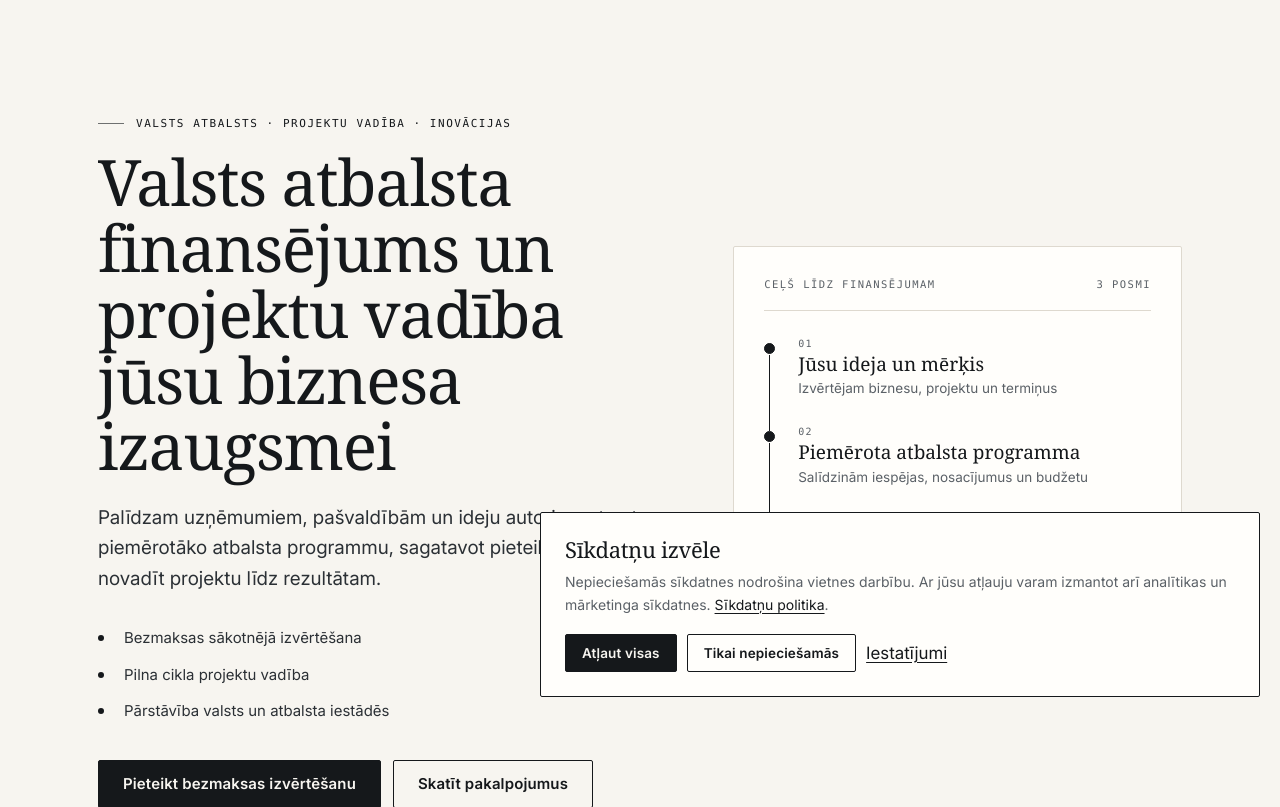
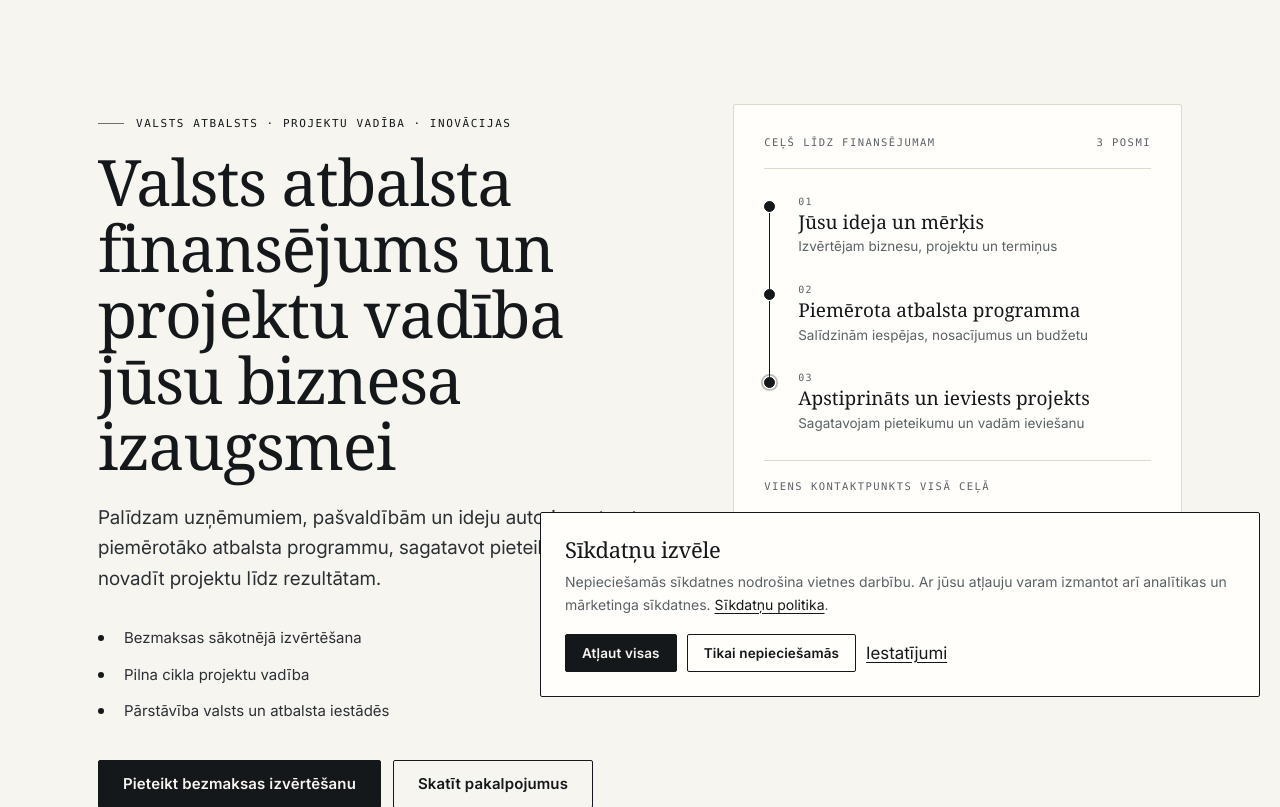
Before and after one commit to klavsveg99/ebtechnologies-website, a PHP site: page / in a window 1280 px wide. Shown: the part 83-890 px from the top of the page. Run offline with PHP 8.4, Linux system fonts and the light colour scheme; some libraries are stand-ins or nearby versions.

Commit message:
Top-align the hero flow panel and keep it sticky within the hero

```diff
--- a/css/wireframe.css
+++ b/css/wireframe.css
@@ -572,7 +572,6 @@ h4 {
   display: grid;
   grid-template-columns: minmax(0, 1.12fr) minmax(0, 0.88fr);
   gap: 64px;
-  align-items: center;
 }
 
 .hero .lead {
@@ -611,6 +610,9 @@ h4 {
 /* Hero flow */
 
 .flow {
+  position: sticky;
+  top: 102px;
+  align-self: start;
   max-width: 520px;
   padding: 30px;
   background: var(--surface);
--- a/inc/layout.php
+++ b/inc/layout.php
@@ -6,7 +6,7 @@ declare(strict_types=1);
 
 function ebt_head(string $title, string $description, string $base, string $canonical, string $type = 'website', string $keywords = ''): void
 {
-    $css = $base . 'css/wireframe.css?v=20261119-9';
+    $css = $base . 'css/wireframe.css?v=20261119-10';
     echo '<!DOCTYPE html>' . "\n";
     echo '<html lang="lv">' . "\n";
     echo '<head>' . "\n";
--- a/inc/templates/home.html
+++ b/inc/templates/home.html
@@ -13,7 +13,7 @@
   <meta property="og:type" content="website">
   <meta property="og:url" content="https://ebtechnologies.lv/">
   <meta property="og:locale" content="lv_LV">
-  <link rel="stylesheet" href="css/wireframe.css?v=20261119-9">
+  <link rel="stylesheet" href="css/wireframe.css?v=20261119-10">
 </head>
 <body>
   <a class="skip-link" href="#content">Pāriet uz saturu</a>
--- a/inc/templates/kontakti.html
+++ b/inc/templates/kontakti.html
@@ -13,7 +13,7 @@
   <meta property="og:type" content="website">
   <meta property="og:url" content="https://ebtechnologies.lv/kontakti/">
   <meta property="og:locale" content="lv_LV">
-  <link rel="stylesheet" href="../css/wireframe.css?v=20261119-9">
+  <link rel="stylesheet" href="../css/wireframe.css?v=20261119-10">
 </head>
 <body>
   <a class="skip-link" href="#content">Pāriet uz saturu</a>
--- a/inc/templates/pakalpojumi.html
+++ b/inc/templates/pakalpojumi.html
@@ -13,7 +13,7 @@
   <meta property="og:type" content="website">
   <meta property="og:url" content="https://ebtechnologies.lv/pakalpojumi/">
   <meta property="og:locale" content="lv_LV">
-  <link rel="stylesheet" href="../css/wireframe.css?v=20261119-9">
+  <link rel="stylesheet" href="../css/wireframe.css?v=20261119-10">
 </head>
 <body>
   <a class="skip-link" href="#content">Pāriet uz saturu</a>
--- a/inc/templates/par-mums.html
+++ b/inc/templates/par-mums.html
@@ -13,7 +13,7 @@
   <meta property="og:type" content="website">
   <meta property="og:url" content="https://ebtechnologies.lv/par-mums/">
   <meta property="og:locale" content="lv_LV">
-  <link rel="stylesheet" href="../css/wireframe.css?v=20261119-9">
+  <link rel="stylesheet" href="../css/wireframe.css?v=20261119-10">
 </head>
 <body>
   <a class="skip-link" href="#content">Pāriet uz saturu</a>
--- a/inc/templates/privatuma-politika.html
+++ b/inc/templates/privatuma-politika.html
@@ -8,7 +8,7 @@
   <meta name="description" content="EB Technologies privātuma politika: kādi dati tiek apstrādāti, kāpēc un kādas ir jūsu tiesības.">
   <meta name="robots" content="noindex, nofollow">
   <link rel="canonical" href="https://ebtechnologies.lv/privatuma-politika/">
-  <link rel="stylesheet" href="../css/wireframe.css?v=20261119-9">
+  <link rel="stylesheet" href="../css/wireframe.css?v=20261119-10">
 </head>
 <body>
   <a class="skip-link" href="#content">Pāriet uz saturu</a>
--- a/inc/templates/sikdatnu-politika.html
+++ b/inc/templates/sikdatnu-politika.html
@@ -8,7 +8,7 @@
   <meta name="description" content="EB Technologies sīkdatņu politika: kādas sīkdatnes un vietējā glabātuve tiek izmantota un kā mainīt izvēli.">
   <meta name="robots" content="noindex, nofollow">
   <link rel="canonical" href="https://ebtechnologies.lv/sikdatnu-politika/">
-  <link rel="stylesheet" href="../css/wireframe.css?v=20261119-9">
+  <link rel="stylesheet" href="../css/wireframe.css?v=20261119-10">
 </head>
 <body>
   <a class="skip-link" href="#content">Pāriet uz saturu</a>
```
